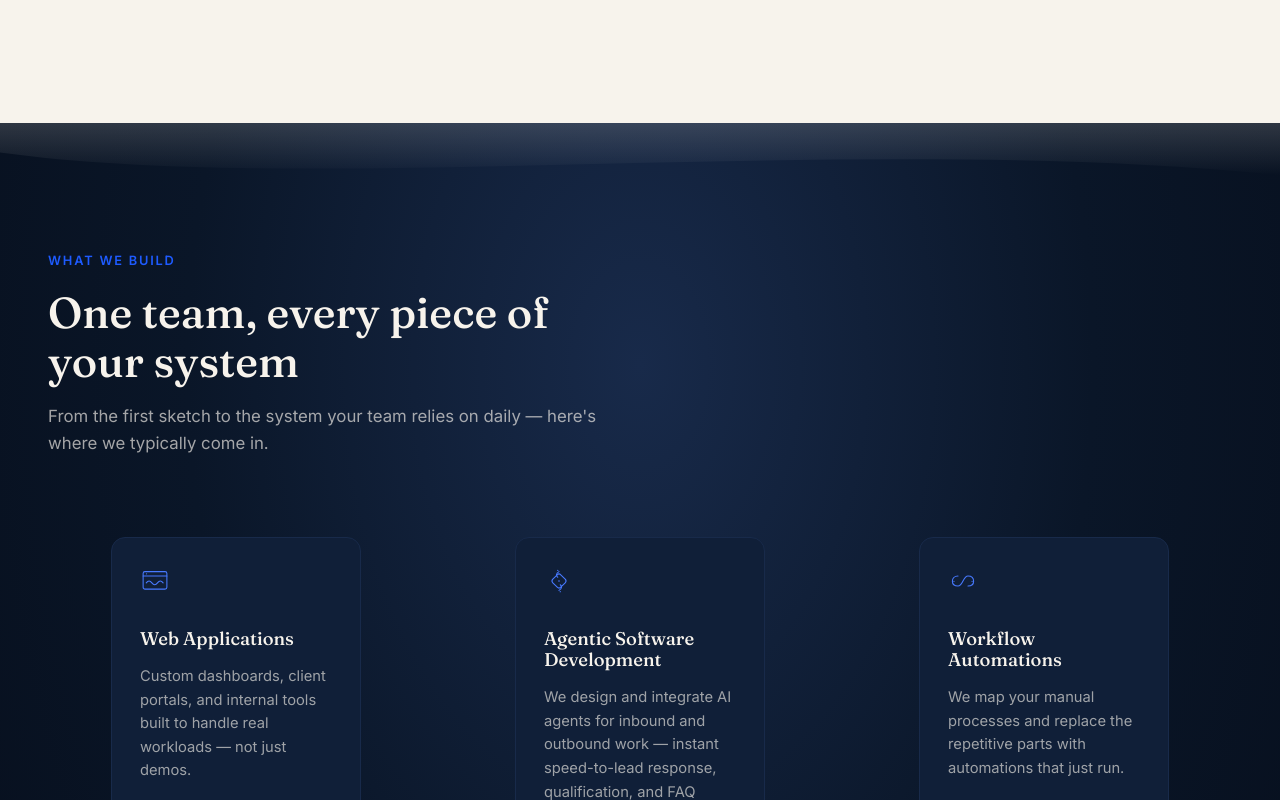
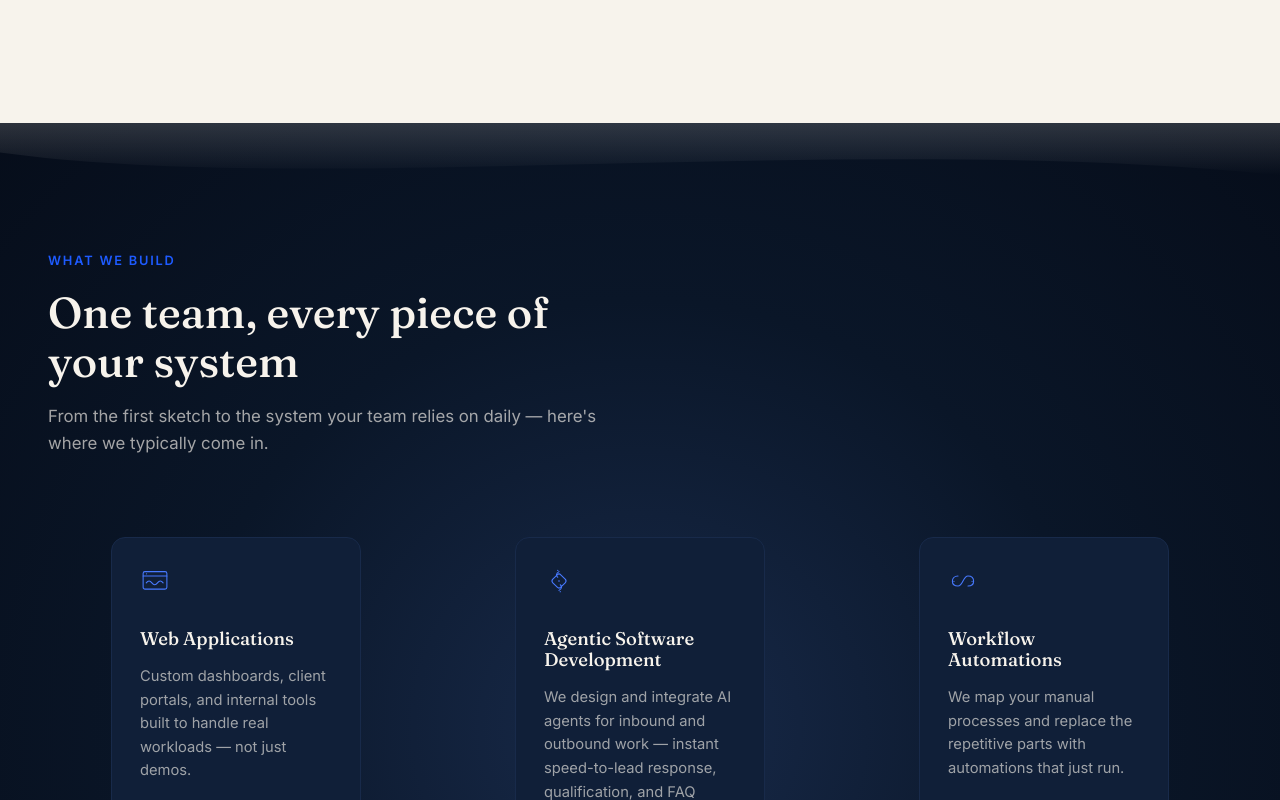
Before and after one commit to edwardagosai-ai/landing-page-agos, a React (Vite) app: page / in a window 1280 px wide. Shown: the part 1720-2520 px from the top of the page. Built offline with nearby package versions, Linux system fonts and the light colour scheme.

Commit message:
Center the radial glow at section mid-point instead of upper area

```diff
--- a/src/components/FinalCTA/FinalCTA.module.css
+++ b/src/components/FinalCTA/FinalCTA.module.css
@@ -1,6 +1,6 @@
 .cta {
   position: relative;
-  background: radial-gradient(ellipse at 50% 20%, var(--color-navy-700) 0%, var(--color-navy-900) 50%, var(--color-navy-950) 100%);
+  background: radial-gradient(ellipse at 50% 50%, var(--color-navy-700) 0%, var(--color-navy-900) 50%, var(--color-navy-950) 100%);
   padding: var(--space-2xl) 0;
   overflow: hidden;
   --bleed-from: rgba(247, 243, 236, 0.16);
--- a/src/components/Footer/Footer.module.css
+++ b/src/components/Footer/Footer.module.css
@@ -1,5 +1,5 @@
 .footer {
-  background: radial-gradient(ellipse at 50% 0%, var(--color-navy-700) 0%, var(--color-navy-900) 50%, var(--color-navy-950) 100%);
+  background: radial-gradient(ellipse at 50% 50%, var(--color-navy-700) 0%, var(--color-navy-900) 50%, var(--color-navy-950) 100%);
   padding: var(--space-xl) 0 var(--space-lg);
 }
 
--- a/src/components/Services/Services.module.css
+++ b/src/components/Services/Services.module.css
@@ -1,5 +1,5 @@
 .services {
-  background: radial-gradient(ellipse at 50% 20%, var(--color-navy-700) 0%, var(--color-navy-900) 50%, var(--color-navy-950) 100%);
+  background: radial-gradient(ellipse at 50% 50%, var(--color-navy-700) 0%, var(--color-navy-900) 50%, var(--color-navy-950) 100%);
   padding: var(--space-2xl) 0;
   --bleed-from: rgba(247, 243, 236, 0.16);
 }
--- a/src/components/Testimonials/Testimonials.module.css
+++ b/src/components/Testimonials/Testimonials.module.css
@@ -1,5 +1,5 @@
 .testimonials {
-  background: radial-gradient(ellipse at 50% 20%, var(--color-navy-700) 0%, var(--color-navy-900) 50%, var(--color-navy-950) 100%);
+  background: radial-gradient(ellipse at 50% 50%, var(--color-navy-700) 0%, var(--color-navy-900) 50%, var(--color-navy-950) 100%);
   padding: var(--space-2xl) 0;
   --bleed-from: rgba(247, 243, 236, 0.16);
 }
```
